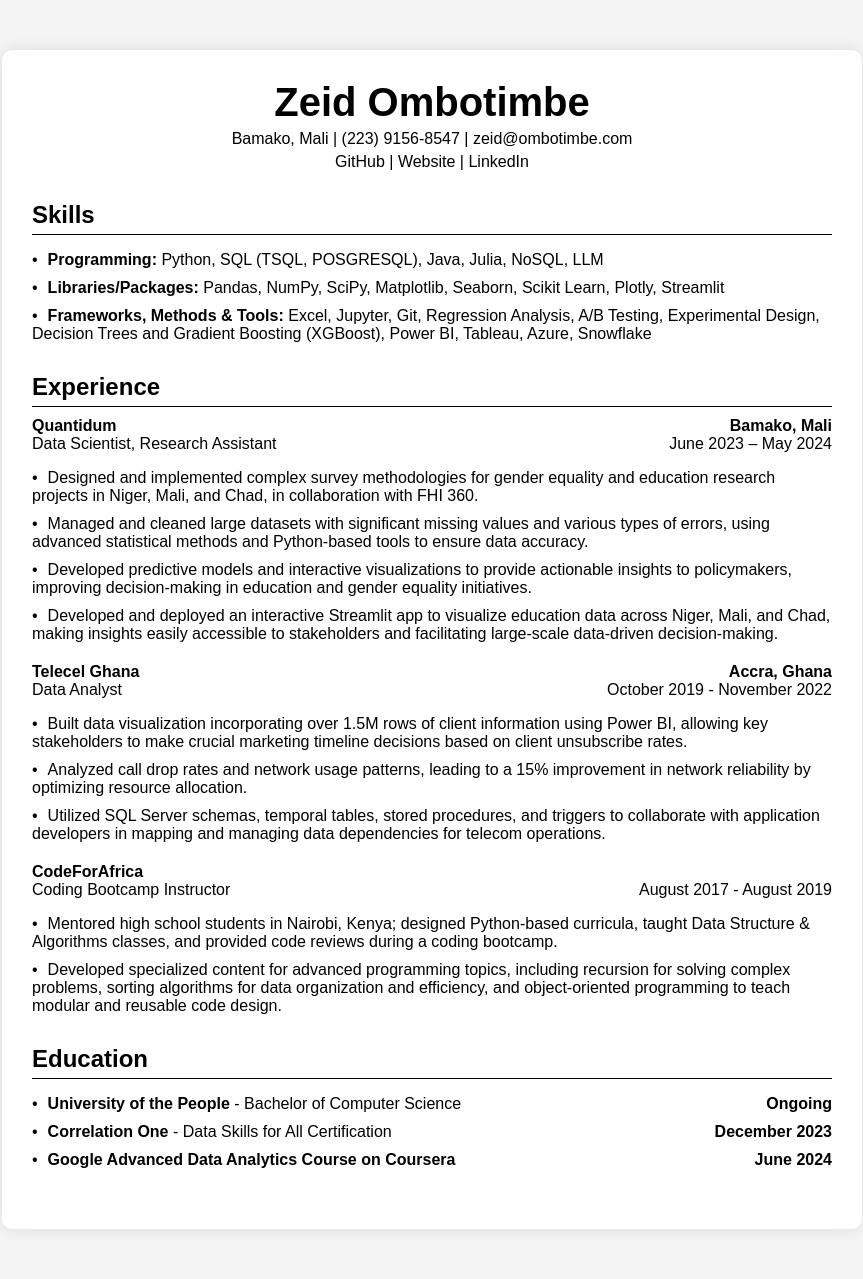
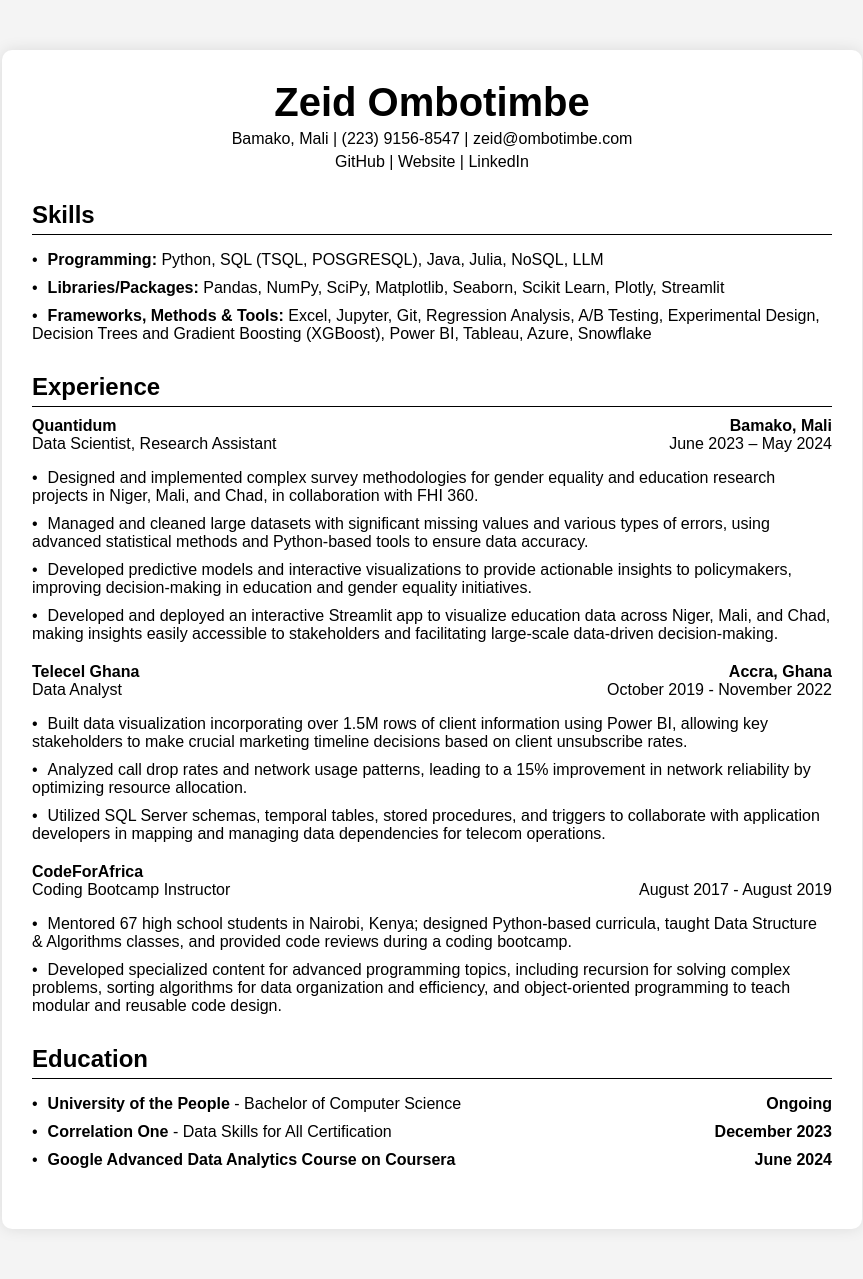
Before and after one commit to obtbe/zeidombo.github.io, a Jekyll site: the page resume.html, which Jekyll copies as it is, in a window 1280 px wide. Shown: the whole page, without its empty margins (208-1071 px from the left). Built offline with Jekyll 4.4.1, drawn with Linux system fonts in a browser that asks for light colours.

Commit message:
resume updated

```diff
--- a/resume.html
+++ b/resume.html
@@ -152,7 +152,7 @@
                     <span class="date">August 2017 - August 2019</span>
                 </div>
                 <ul>
-                    <li>Mentored high school students in Nairobi, Kenya; designed Python-based curricula, taught Data Structure & Algorithms classes, and provided code reviews during a coding bootcamp.</li>
+                    <li>Mentored 67 high school students in Nairobi, Kenya; designed Python-based curricula, taught Data Structure & Algorithms classes, and provided code reviews during a coding bootcamp.</li>
                     <li>Developed specialized content for advanced programming topics, including recursion for solving complex problems, sorting algorithms for data organization and efficiency, and object-oriented programming to teach modular and reusable code design.</li>
                 </ul>
             </div>
```
